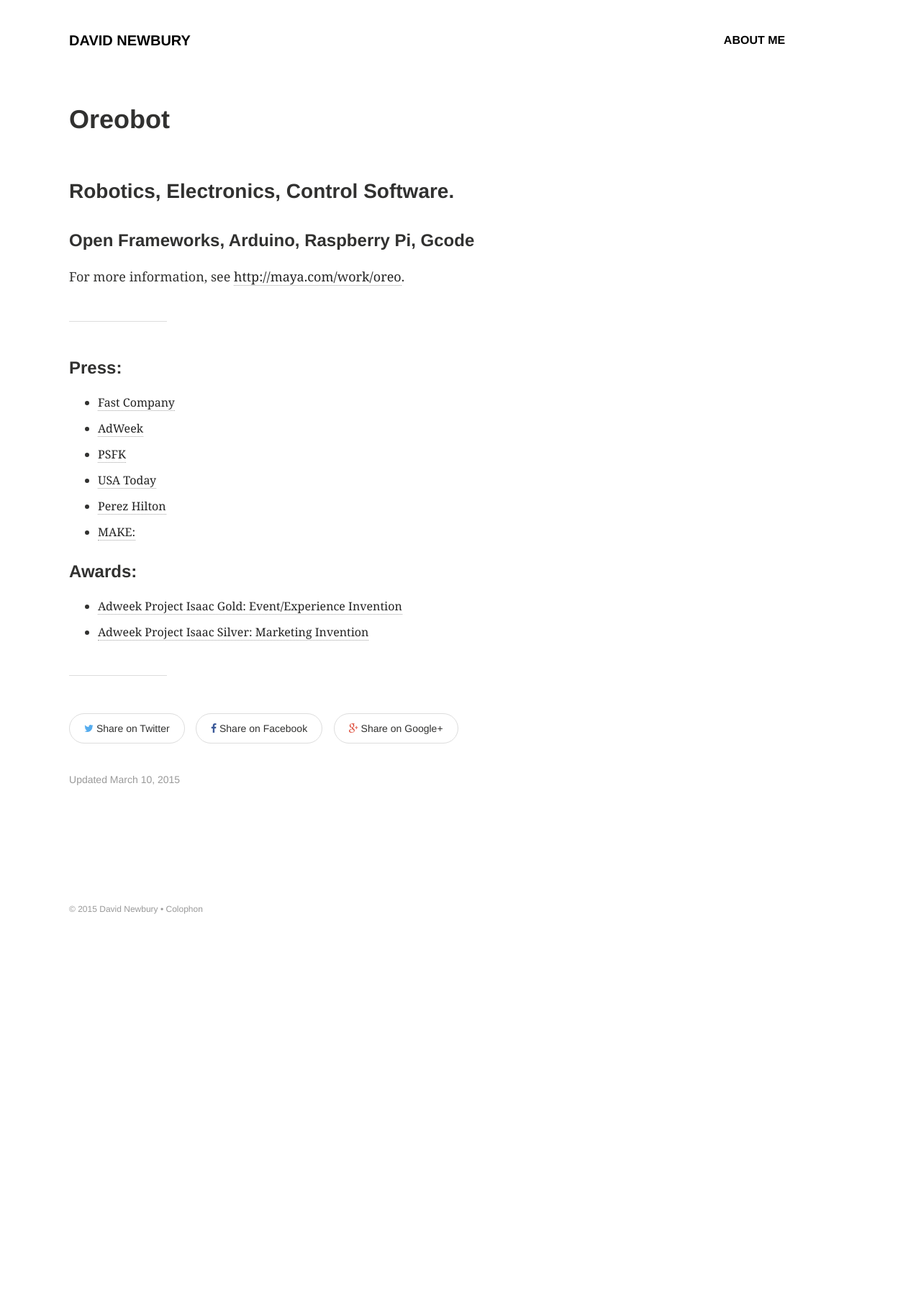
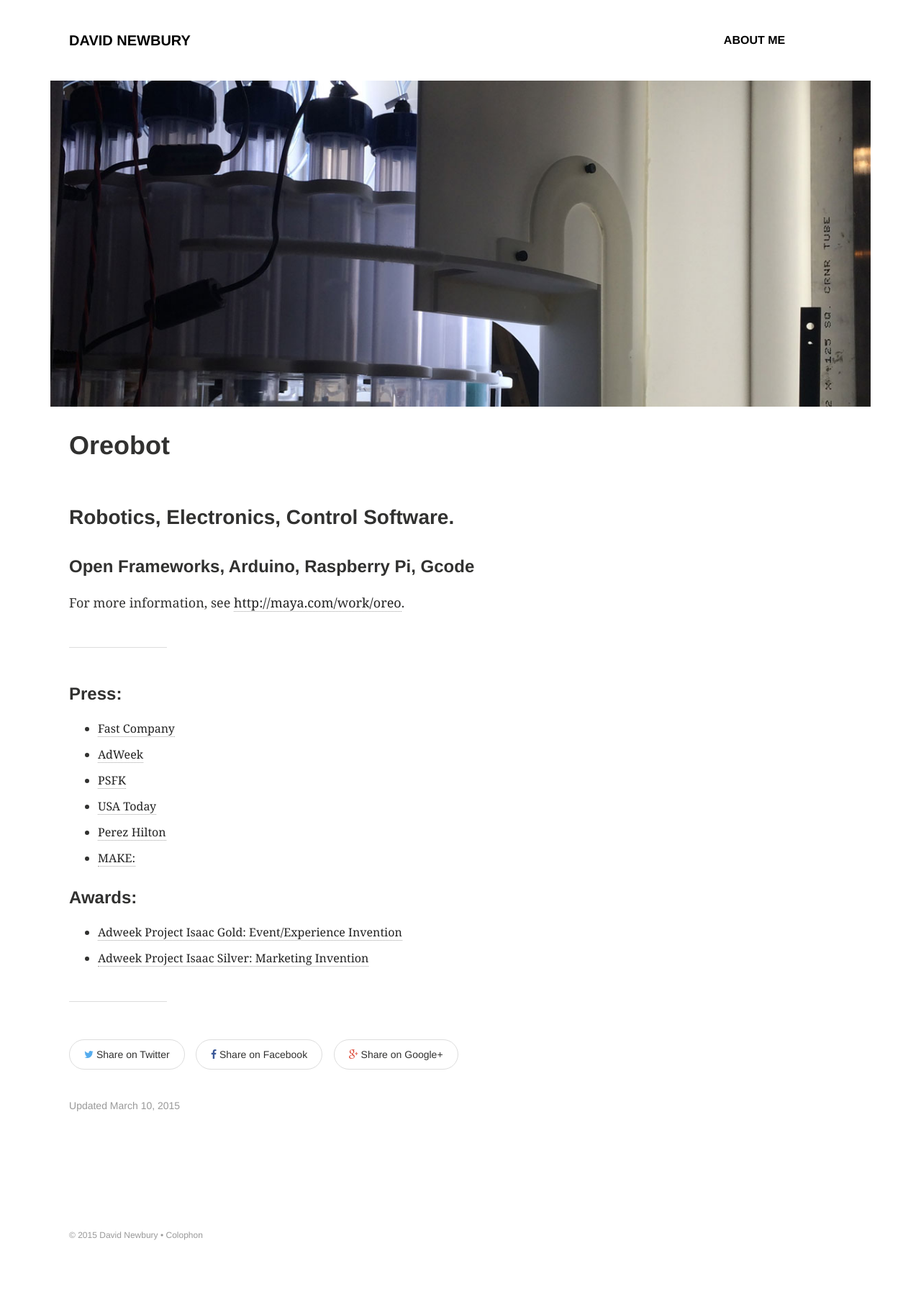
Before and after one commit to workergnome/workergnome.github.io, a Jekyll site: the page built from _my_work/oreobot.md, in a window 1280 px wide. Shown: the whole page at 72% size. Built offline with Jekyll 4.4.1, drawn with Linux system fonts in a browser that asks for light colours; Markdown is read by kramdown in place of the engine named in the settings; before the commit the page ends 1349 px from its top, so only the background shows below that.

Commit message:
better Oreobot photo

```diff
--- a/_my_work/oreobot.md
+++ b/_my_work/oreobot.md
@@ -3,6 +3,7 @@ title: 'Oreobot'
 layout: article
 image:
   teaser: 'oreobot-thumb.jpg'
+  feature: 'oreobot.jpg'
 ---
 
 ### Robotics, Electronics, Control Software.
```
Also changed, not shown: images/oreobot.jpg (added).
